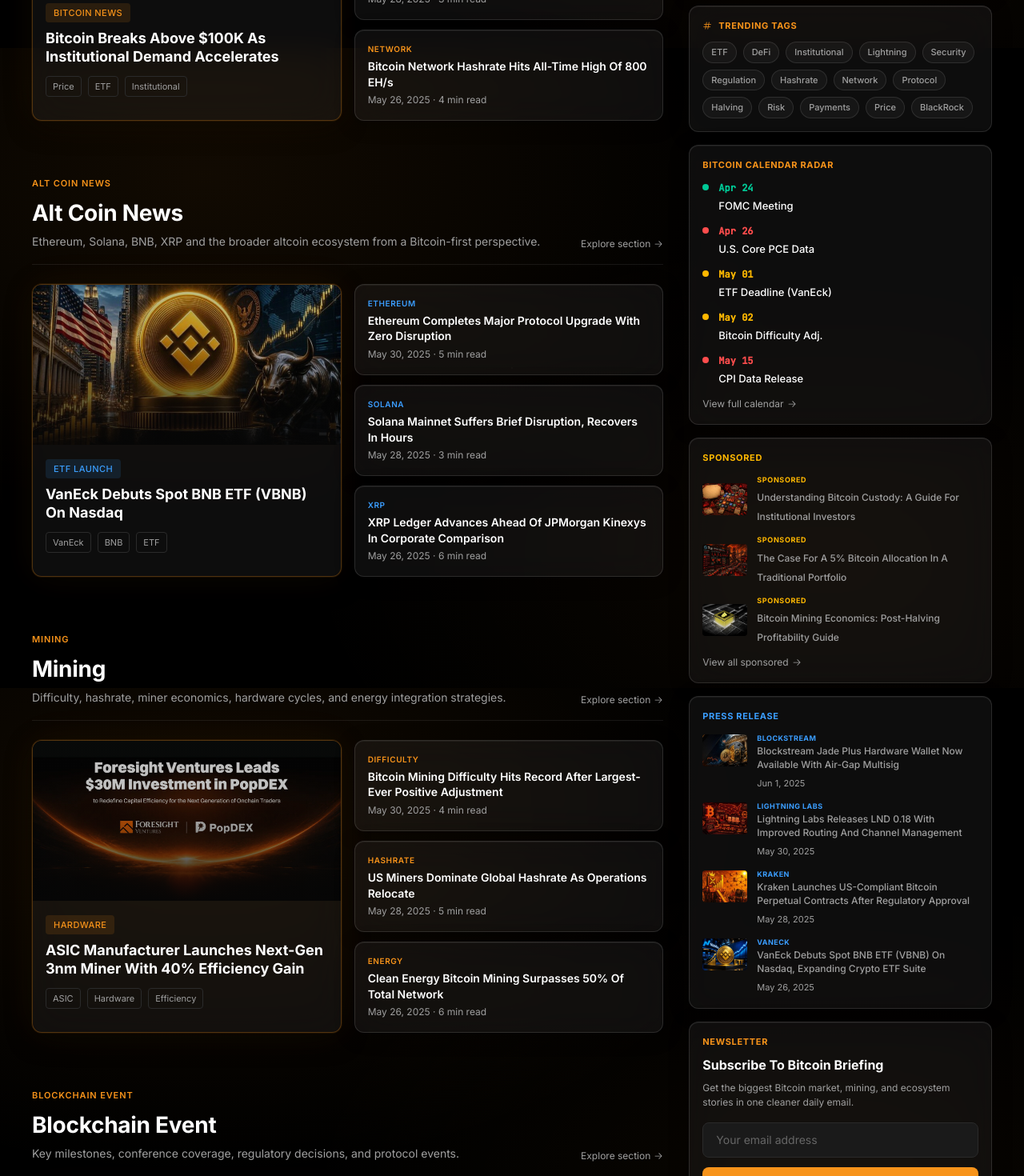
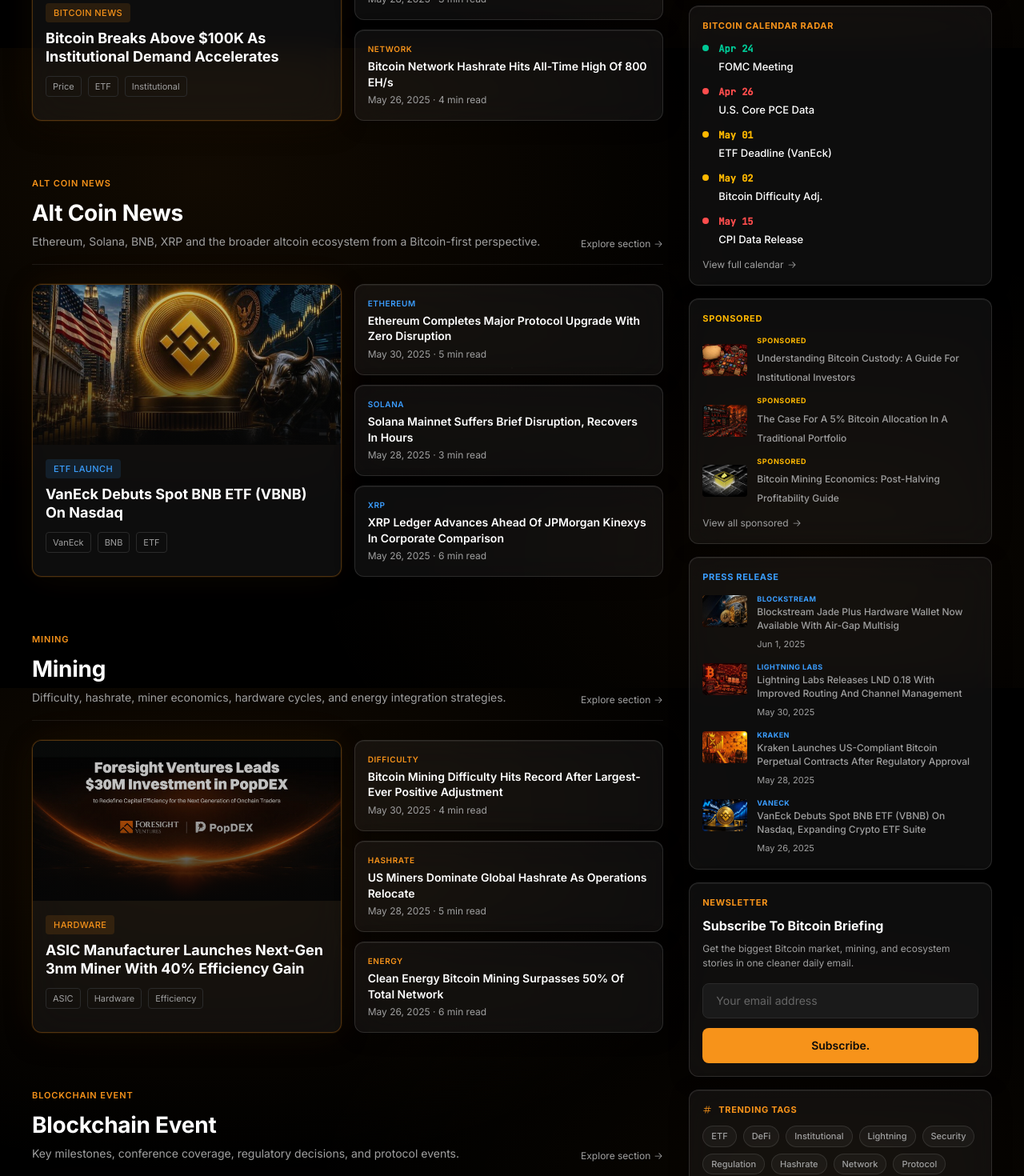
Before and after one commit to lequyn24-sudo/BitcoinInfonews, a Next.js app in the folder app/: page / in a window 1280 px wide. Shown: the part 1540-3010 px from the top of the page at 80% size. Built offline with nearby package versions, Linux system fonts and the light colour scheme; no server answers.

Commit message:
fix: move Trending Tags to bottom of sidebar

```diff
--- a/app/src/components/layout/Sidebar.tsx
+++ b/app/src/components/layout/Sidebar.tsx
@@ -70,42 +70,6 @@
                 {article.title}
               </span>
             </a>
-          ))}
-        </div>
-      </div>
-
-      {/* Trending Tags */}
-      <div className="card-base">
-        <div className="flex items-center gap-2 mb-3">
-          <Hash size={12} color="#F7931A" />
-          <h3
-            style={{
-              fontSize: '11px',
-              fontWeight: 700,
-              letterSpacing: '0.06em',
-              textTransform: 'uppercase',
-              color: '#F7931A',
-            }}
-          >
-            Trending Tags
-          </h3>
-        </div>
-        <div className="flex flex-wrap gap-2">
-          {trendingTags.map((tag) => (
-            <span
-              key={tag}
-              className="cursor-pointer rounded-full transition-all duration-150 hover:text-amber"
-              style={{
-                fontSize: '11px',
-                fontWeight: 500,
-                padding: '4px 10px',
-                background: 'rgba(255,255,255,0.04)',
-                border: '1px solid rgba(255,255,255,0.10)',
-                color: '#A0A0A0',
-              }}
-            >
-              {tag}
-            </span>
           ))}
         </div>
       </div>
@@ -325,6 +289,27 @@
           </button>
         </div>
       </div>
+
+      {/* Trending Tags — bottom */}
+      <div className="card-base">
+        <div className="flex items-center gap-2 mb-3">
+          <Hash size={12} color="#F7931A" />
+          <h3 style={{ fontSize: '11px', fontWeight: 700, letterSpacing: '0.06em', textTransform: 'uppercase', color: '#F7931A' }}>
+            Trending Tags
+          </h3>
+        </div>
+        <div className="flex flex-wrap gap-2">
+          {trendingTags.map((tag) => (
+            <span
+              key={tag}
+              className="cursor-pointer rounded-full transition-all duration-150 hover:text-amber"
+              style={{ fontSize: '11px', fontWeight: 500, padding: '4px 10px', background: 'rgba(255,255,255,0.04)', border: '1px solid rgba(255,255,255,0.10)', color: '#A0A0A0' }}
+            >
+              {tag}
+            </span>
+          ))}
+        </div>
+      </div>
     </aside>
   );
 }
```
